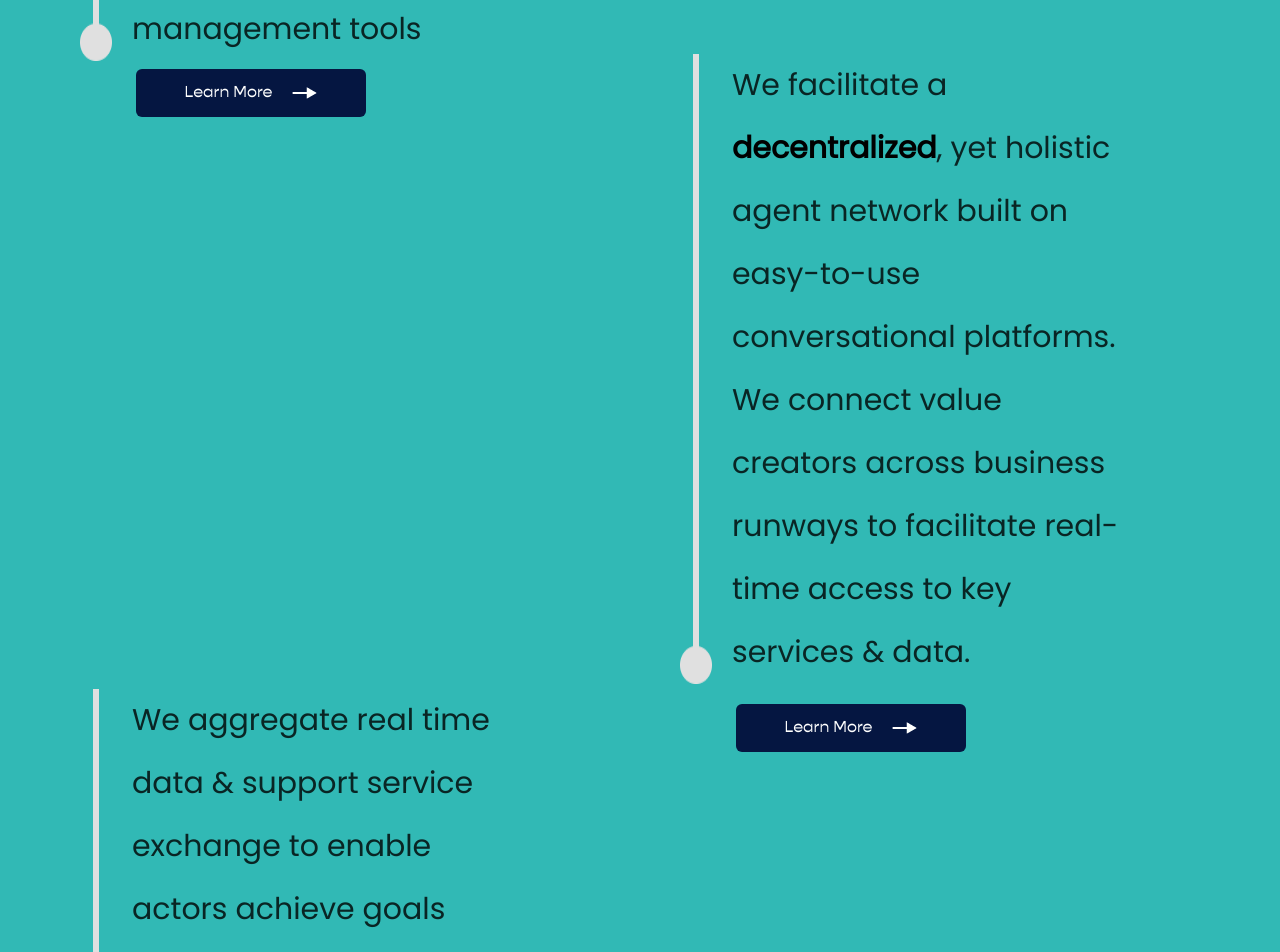
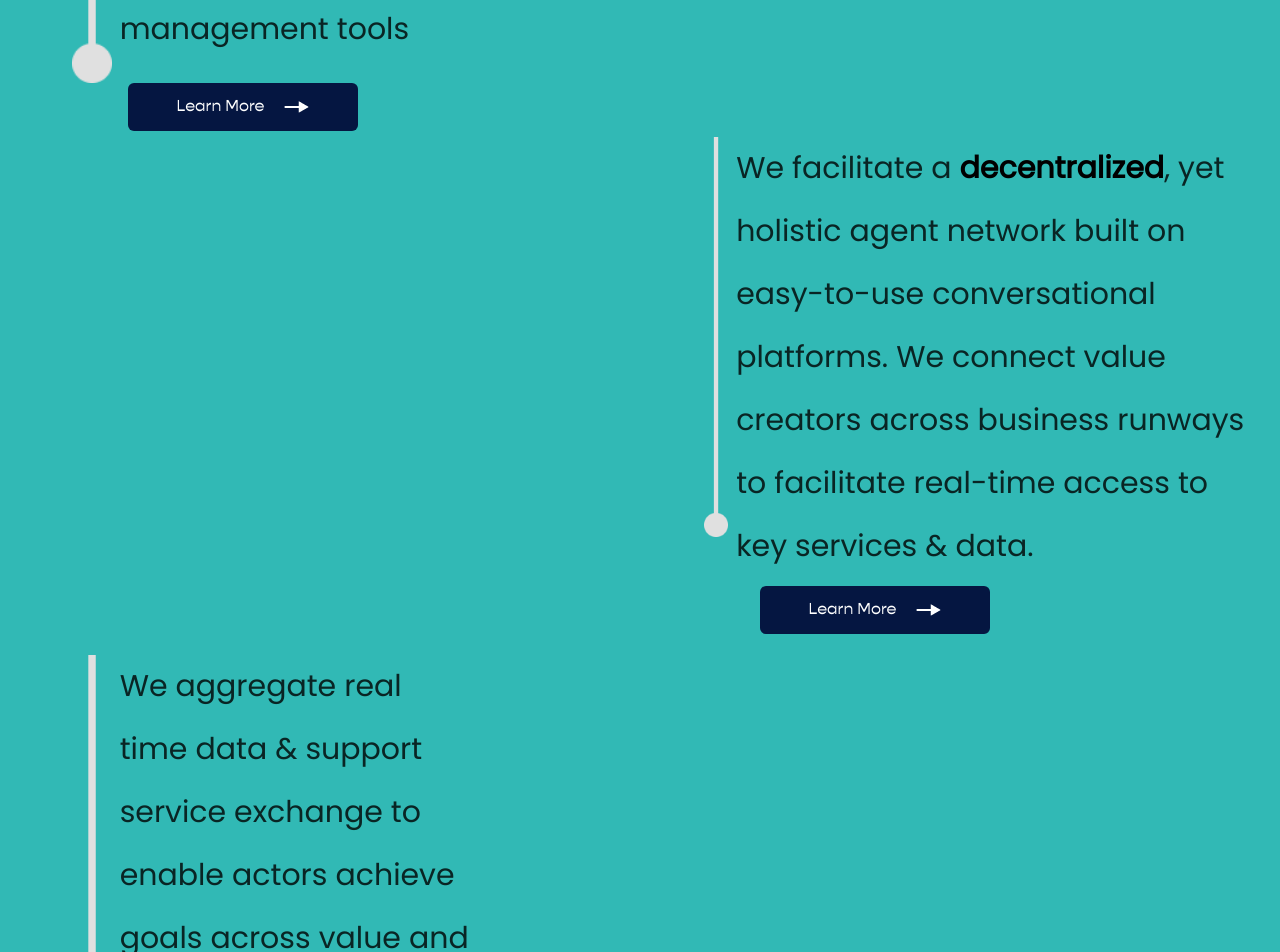
Before and after one commit to jawwad-ali/digital_agency, a React (Create React App) app: page / in a window 1280 px wide. Shown: the part 2320-3272 px from the top of the page. Built offline with nearby package versions, Linux system fonts and the light colour scheme.

Commit message:
globe section responsive

```diff
--- a/src/components/Info.js
+++ b/src/components/Info.js
@@ -4,20 +4,20 @@ import LineImageOne from "./assets/line_image_one.png"
 import LineImageThree from "./assets/line_image_three.png"
 import RightArrow from "./assets/right_arrow.png"
 
-const ThirdParaBoldText = <span className="font-extrabold text-black">decentralized</span>
-console.log(ThirdParaBoldText)
 const Info = () => {
     return (
-        <div className='w-full bg-[#31B9B5] flex h-[200vh]'>
-            <div className='w-3/6 flex flex-col justify-between ml-20 py-20'>
-                <div className=' w-[100%] flex flex-col justify-between h-[200vh] '>
+        <div className='w-full bg-[#31B9B5] flex xl:flex-row flex-col xl:h-[200vh]'>
+            <div className='w-full xl:w-3/6 flex xl:flex-col flex-row justify-between ml-0 md:ml-9 lg:ml-12 py-20'>
+                <div className='w-[100%] md:ml-4 md:w-[93%] lg:w-[90%] flex flex-col justify-between xl:h-[200vh]'>
+                    <div className='mb-8 '>
                         <InfoChild
                             img={LineImageOne}
                             boldText={"Enhancing value"}
                             text={"across business Runways through innovative and design led data acquisition & management tools"}
                             btn="Learn More"
                         />
-
+                    </div>
+                    <div>
                         <InfoChild
                             img={LineImageOne}
                             text={"We aggregate real time data & support service exchange to enable actors achieve goals across value and supply chains."}
@@ -25,22 +25,21 @@ const Info = () => {
                         />
                     </div>
                 </div>
+            </div>
 
-
-            <div className='w-3/6 flex flex-col justify-between py-20 '>
-                <div className='flex flex-col justify-between my-auto'>
-
-                    <div className='flex w-[75%]'>
-                        <img src={LineImageThree} alt="Line Image" />
-                        <div className=' ml-5 relative'>
-                            <p className='font-[poppins] text-black/[.8] font-light text-3xl leading-[63px]'>
+            <div className='w-full xl:w-3/6 flex flex-col justify-between xl:-mt-4 md:-mt-32 -mt-28  md:ml-9 lg:ml-12 py-20 ml-3'>
+                <div className='flex flex-col justify-between my-auto md:ml-4 md:w-[93%]'>
+                    <div className='flex '>
+                        <img src={LineImageThree} alt="Line Image" className='h-[220px] md:h-[220px] lg:h-[180px] xl:h-[400px]' />
+                        <div className='ml-5 md:ml-2 relative'>
+                            <p className='font-[poppins] text-black/[.8] text-xl leading-[35px] xl:text-3xl font-light md:leading-[55px] xl:leading-[63px]'>
                                 We facilitate a <span className='font-semibold text-black'>decentralized</span>, yet holistic agent network built on easy-to-use conversational platforms. We connect value creators across business runways to facilitate real-time access to key services & data.
                             </p>
                         </div>
                     </div>
-                    <div className='ml-14 mt-5'>
+                    <div className='xl:ml-14 ml-8 md:ml-7 md:mt-3 xl:mt-2 mb-5 '>
                         <a href="#" >
-                            <button className='bg-[#051641] rounded-md font-[Light] text-white w-[230px] h-12 flex items-center justify-center'>Learn More
+                            <button className='bg-[#051641] rounded-md font-[Light] text-white xl:w-[230px] w-[200px] h-10 xl:h-12 flex items-center justify-center'>Learn More
                                 <img src={RightArrow} className="ml-5" />
                             </button>
                         </a>
--- a/src/components/InfoChild.js
+++ b/src/components/InfoChild.js
@@ -1,22 +1,20 @@
 import React from 'react'
 import RightArrow from "./assets/right_arrow.png"
-import LineImageOne from "./assets/line_image_one.png"
-import LineImage from "./assets/line_image_three.png"
 
 const InfoChild = ({ img, boldText, text, btn }) => {
     return (
-        <div className='w-[75%]'>
+        <div className='w-full xl:w-[75%] ml-2'>
             <div className='flex'>
-                <img src={img} alt="Line Image" />
-                <div className='ml-5 relative w-[100%]'>
-                    <p className='font-[poppins]   text-black/[.8] font-light text-3xl leading-[63px]'>
+                <img src={img} alt="Line Image" className='h-[150px] md:h-[120px] lg:h-[150px] xl:h-[400px]' />
+                <div className='ml-3 md:ml-2 relative w-[90%] '>
+                    <p className='font-[poppins] text-black/[.8] font-light text-xl xl:text-3xl leading-[35px] md:leading-[55px] xl:leading-[63px]'>
                         <span className='font-semibold text-black'>{boldText}</span> {text}
                     </p>
                 </div>
             </div>
-            <div className='ml-14 mt-2'>
+            <div className='xl:ml-14 ml-9 md:ml-7 md:mt-0 mt-2 mb-5'>
                 <a href="#" >
-                    <button className='bg-[#051641] rounded-md font-[Light] text-white w-[230px] h-12 flex items-center justify-center'>
+                    <button className='bg-[#051641] rounded-md font-[Light] text-white xl:w-[230px] w-[200px] h-10 xl:h-12 flex items-center justify-center'>
                         {btn}
                         <img src={RightArrow} className="ml-5" />
                     </button>
```
Lines whose indentation alone changed are shown as unchanged.
